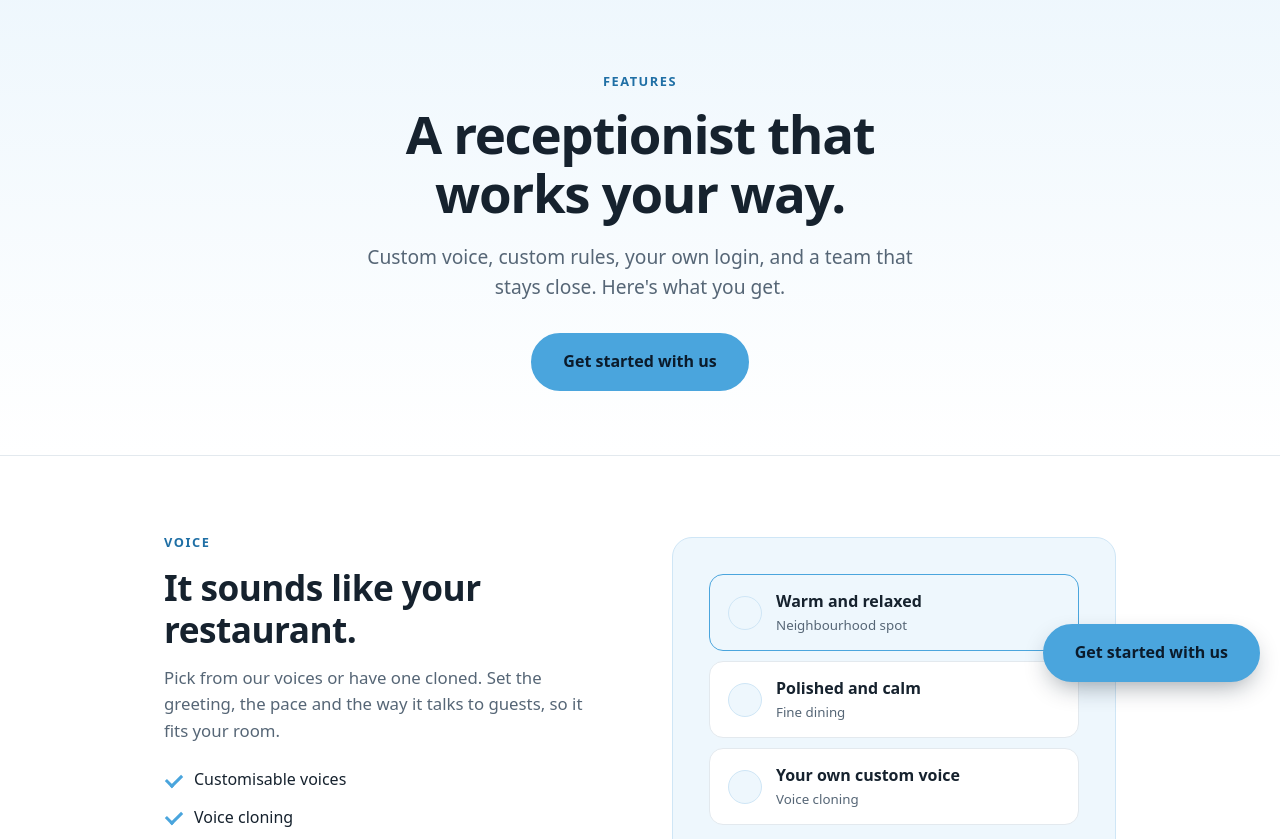
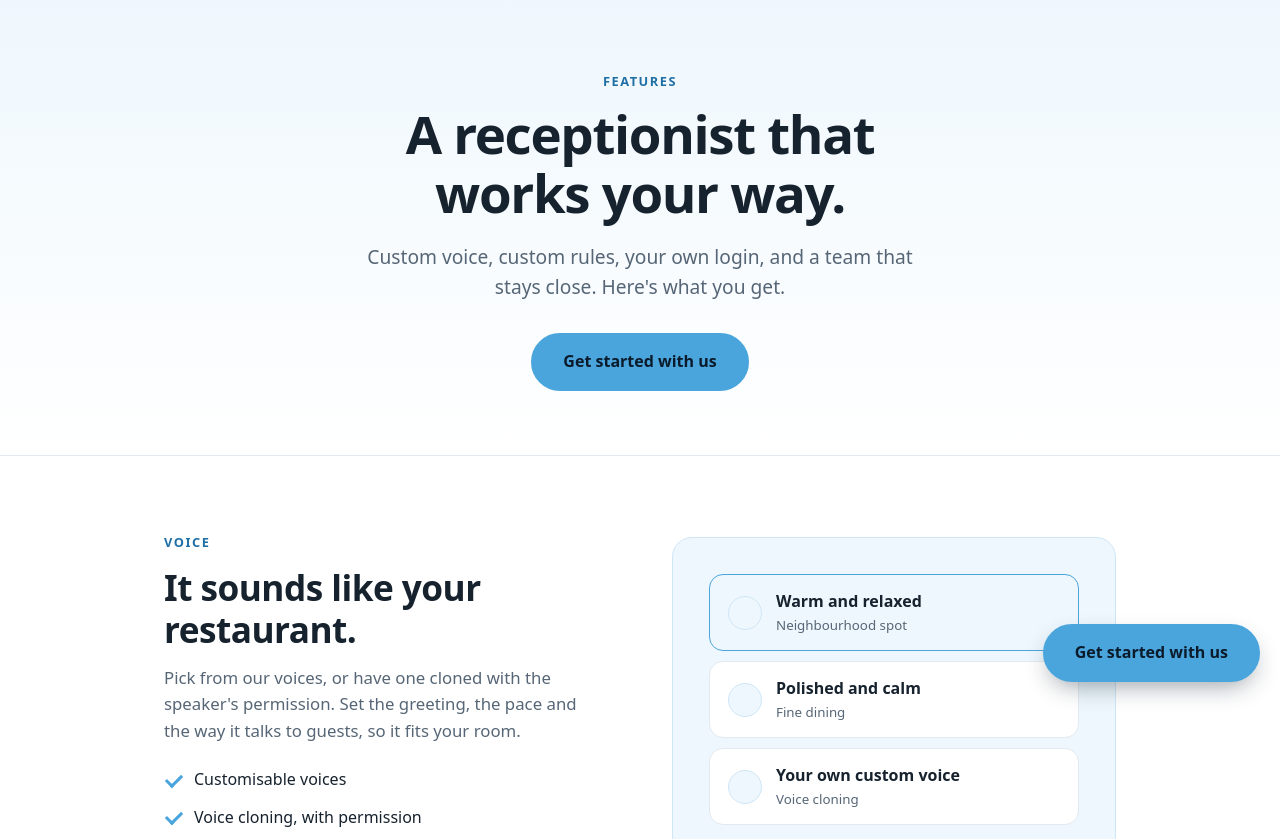
Before and after one commit to tntutte14-prog/fohreceptionist-site, a plain HTML site: page features.html in a window 1280 px wide. Shown: the part 98-937 px from the top of the page. Drawn offline with Linux system fonts and the light colour scheme.

Commit message:
Voice cloning with permission; drop first-ring claim
Co-Authored-By: Claude Sonnet 5.5 <noreply@anthropic.com>
Claude-Session: https://claude.ai/code/session_01RZ3aFTAetm9WyqULatDJUo

```diff
--- a/features.html
+++ b/features.html
@@ -35,8 +35,8 @@
 
 <section><div class="wrap row">
 <div class="copy"><div class="eyebrow">Voice</div><h2>It sounds like your restaurant.</h2>
-<p>Pick from our voices or have one cloned. Set the greeting, the pace and the way it talks to guests, so it fits your room.</p>
-<ul class="tick"><li>Customisable voices</li><li>Voice cloning</li><li>Custom rules for how you run things</li></ul></div>
+<p>Pick from our voices, or have one cloned with the speaker's permission. Set the greeting, the pace and the way it talks to guests, so it fits your room.</p>
+<ul class="tick"><li>Customisable voices</li><li>Voice cloning, with permission</li><li>Custom rules for how you run things</li></ul></div>
 <div class="stage"><div class="voices">
 <div class="voice on"><i></i><span>Warm and relaxed<small>Neighbourhood spot</small></span></div>
 <div class="voice"><i></i><span>Polished and calm<small>Fine dining</small></span></div>
```
Also changed, not shown: index.html (+2 -2 lines).
